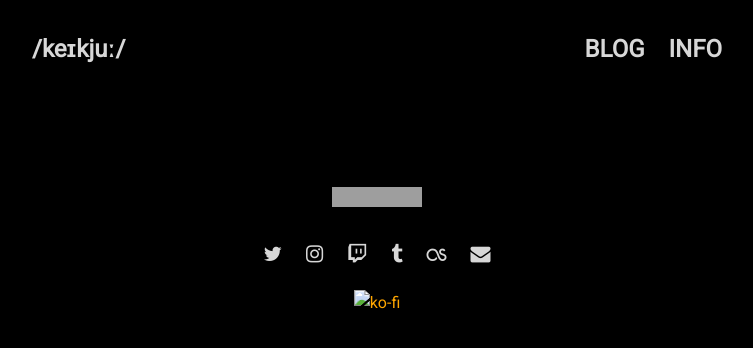
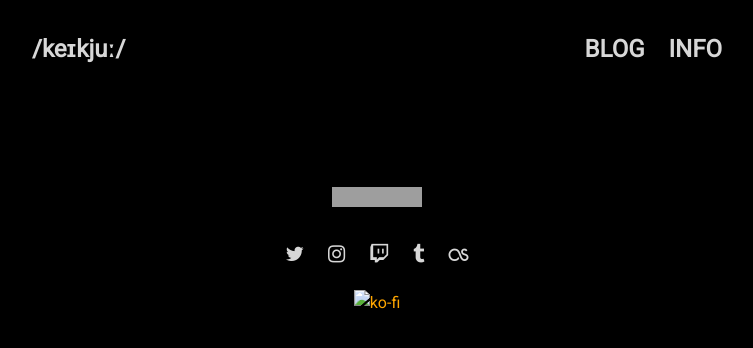
Before and after one commit to keikju/keikju.github.io, a Jekyll site: the page built from index.html, in a window 1280 px wide. Shown: the top 348 px of the page, without its empty margins (263-1016 px from the left). Built offline with Jekyll 4.4.1, drawn with Linux system fonts in a browser that asks for light colours; nearby versions of some CDN libraries; grey boxes are pictures that could not be loaded.

Commit message:
removed mail

```diff
--- a/_data/settings.yml
+++ b/_data/settings.yml
@@ -64,7 +64,7 @@ social:
 - {icon: 'twitch', link: 'https://www.twitch.tv/keikju'}
 - {icon: 'tumblr', link: 'https://kei-kju.tumblr.com'}
 - {icon: 'lastfm', link: 'https://www.last.fm/user/mcapp'}
-- {icon: 'envelope', link: 'mailto:keikju@pm.me'}
+# {icon: 'envelope', link: 'mailto:keikju@pm.me'}
 
 
 # social network icons available: 'twitter' / 'facebook' / 'github' / 'pinterest' 'google-plus' / 'linkedin' / 'youtube' / 'instagram' / 'dribbble' / 'behance' / 'soundcloud' / 'vine'
```
